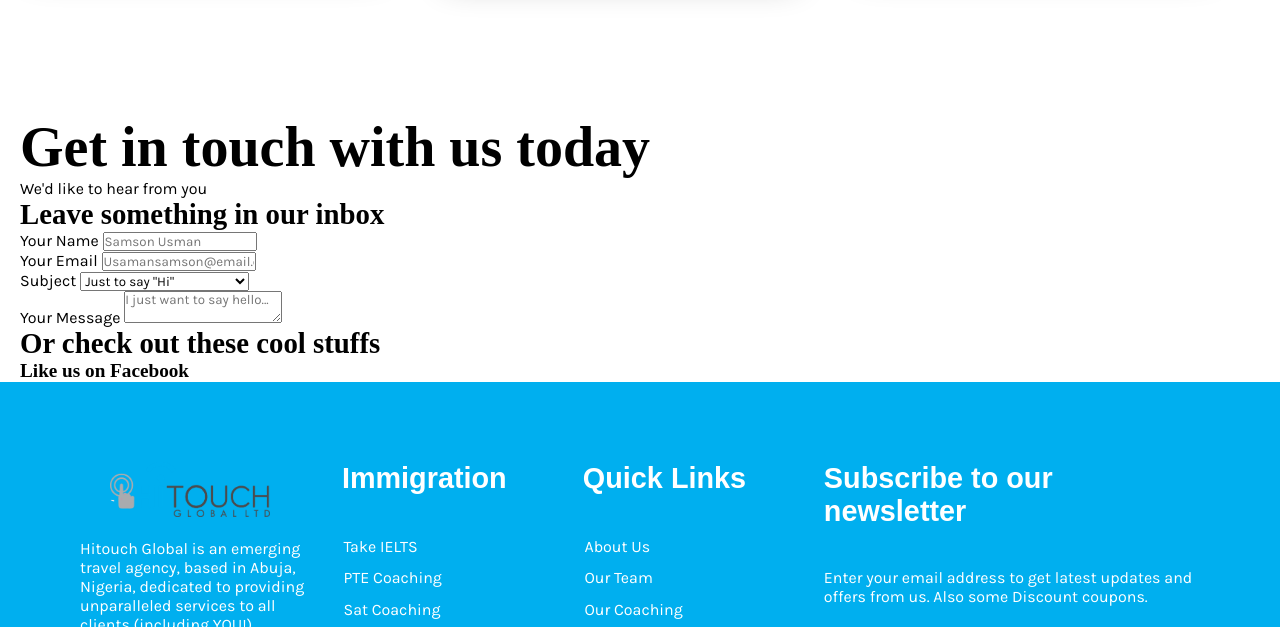
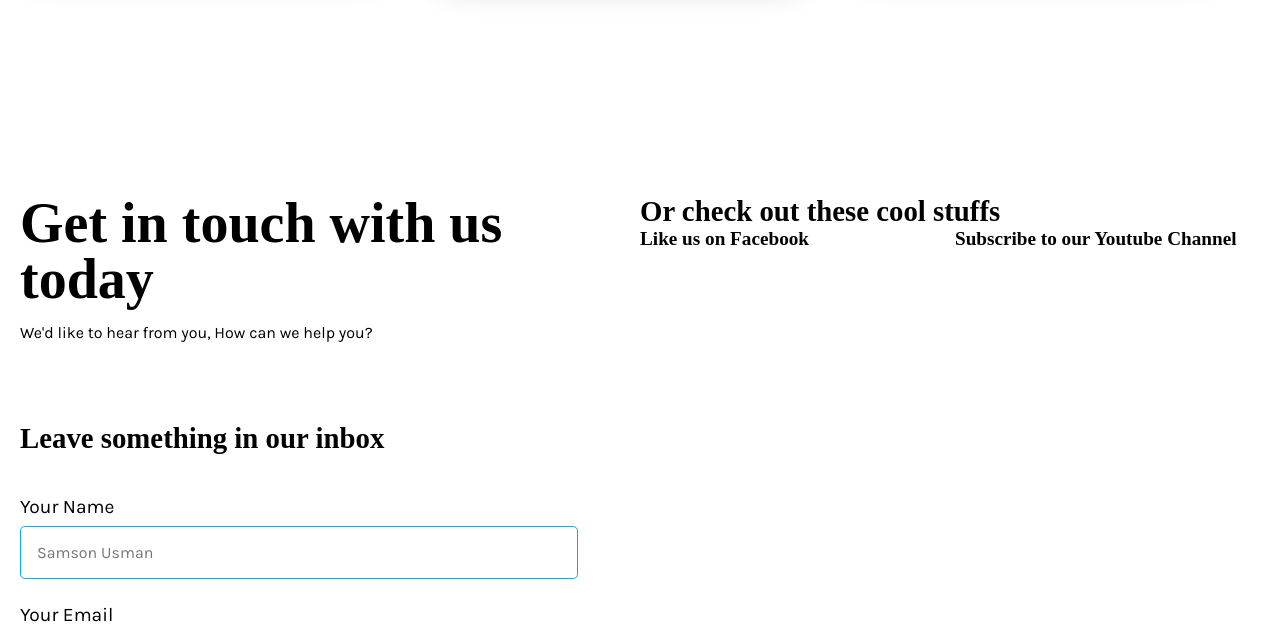
Before and after one commit to thekiwidev/study.hitouch, a plain HTML site: page index.html in a window 1280 px wide. Shown: the part 5010-5637 px from the top of the page. Drawn offline with Linux system fonts and the light colour scheme; a web font is replaced by a local one.

Commit message:
done with the contact for, just about to add the sliding stuffs

```diff
--- a/index.html
+++ b/index.html
@@ -564,10 +564,11 @@
       ------------------------------------------------------ -->
       <section class="contact-us">
         <div class="container">
+          <div class="content">
             <div class="left-segment">
               <header class="contact-section-header">
                 <h1>Get in touch with us today</h1>
-              <p>We'd like to hear from you</p>
+                <p>We'd like to hear from you, How can we help you?</p>
               </header>
               <form>
                 <h3>Leave something in our inbox</h3>
@@ -624,6 +625,7 @@
                       <h4>Subscribe to our Youtube Channel</h4>
                     </li>
                   </ul>
+                </div>
               </div>
             </div>
           </div>
--- a/main.js
+++ b/main.js
@@ -47,4 +47,5 @@ new Glide("#contact-slides", {
   autoplay: true,
   hoverpause: true,
   autoplay: 5000 | true,
+  perView: 2,
 }).mount();
--- a/style.scss
+++ b/style.scss
@@ -841,7 +841,7 @@
   // end of blog section
 
   // ----------------------------------------------------------
-  // 12 footer
+  // 10 testimonials section
   // ----------------------------------------------------------
 
   section.testimonials {
@@ -927,8 +927,86 @@
     }
   }
 
-  // end of blog section
+  // end of testimonials section
 
+  // ----------------------------------------------------------
+  // 11 contact section
+  // ----------------------------------------------------------
+
+  section.contact-us {
+    .content {
+      display: flex;
+      padding: 5rem 0;
+
+      .left-segment {
+        width: 50%;
+
+        header.contact-section-header {
+          margin-bottom: 5rem;
+
+          h1 {
+            line-height: 1;
+            width: 80%;
+            margin-bottom: 1rem;
+          }
+        }
+
+        form {
+          h3 {
+            margin-bottom: 2.5rem;
+          }
+
+          .input {
+            width: 100%;
+
+            label {
+              font-size: 1.2rem;
+              display: block;
+              margin-bottom: 0.5rem;
+            }
+
+            input,
+            textarea,
+            select {
+              width: 90%;
+
+              padding: 1rem;
+              margin-bottom: 1.5rem;
+
+              outline: none;
+              border: 1px solid $theme-blue;
+              border-radius: 0.3rem;
+
+              font-size: 1rem;
+
+              resize: none;
+
+              &:focus {
+                background: lighten($theme-blue, 50);
+              }
+            }
+
+            &.name {
+              input {
+                text-transform: capitalize;
+              }
+            }
+
+            &.message {
+              textarea {
+                height: 150px;
+              }
+            }
+          }
+        }
+      }
+      .right-segment {
+        width: 50%;
+      }
+    }
+  }
+
+  // end of testimonials section
   // ----------------------------------------------------------
   // 12 footer
   // ----------------------------------------------------------
@@ -1123,4 +1201,6 @@
       }
     }
   }
+
+  // end of footer
 }
```
Also changed, not shown: css/style.css, 1 other file. Lines whose indentation alone changed are shown as unchanged.
